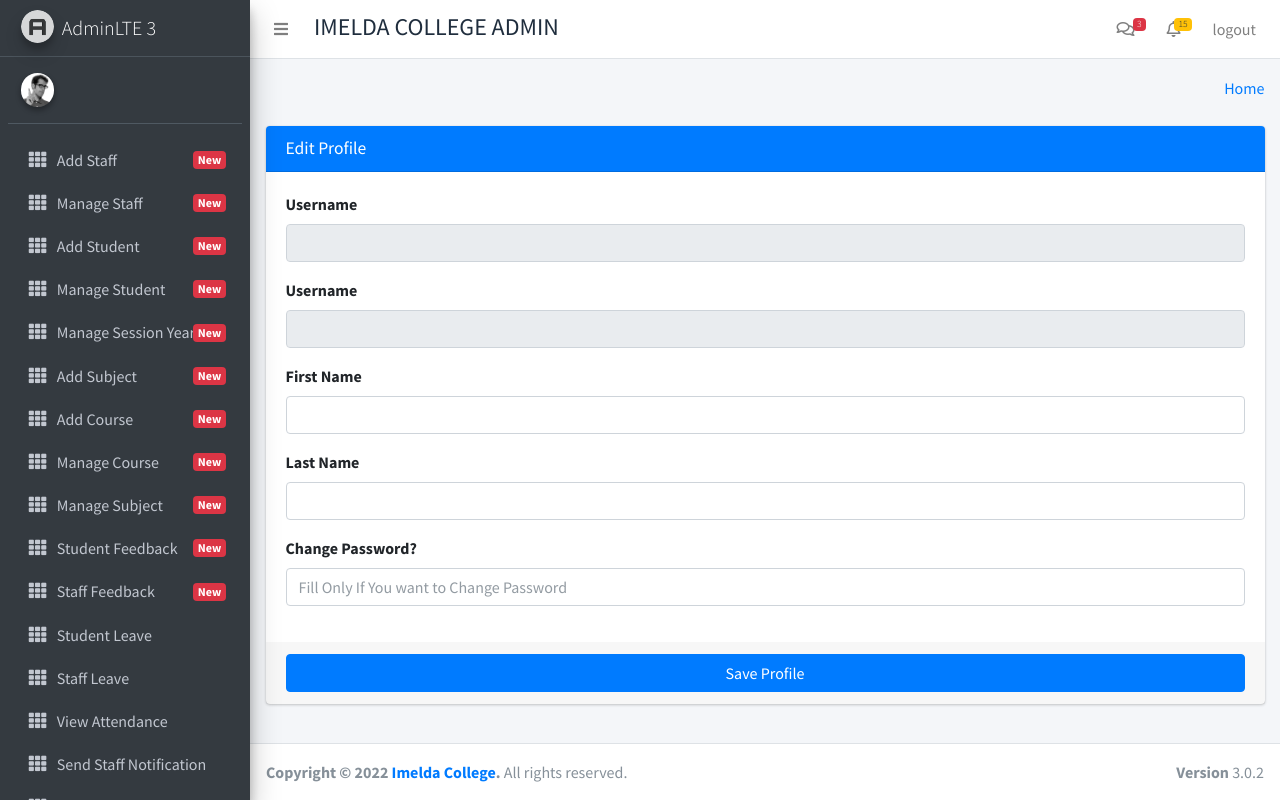
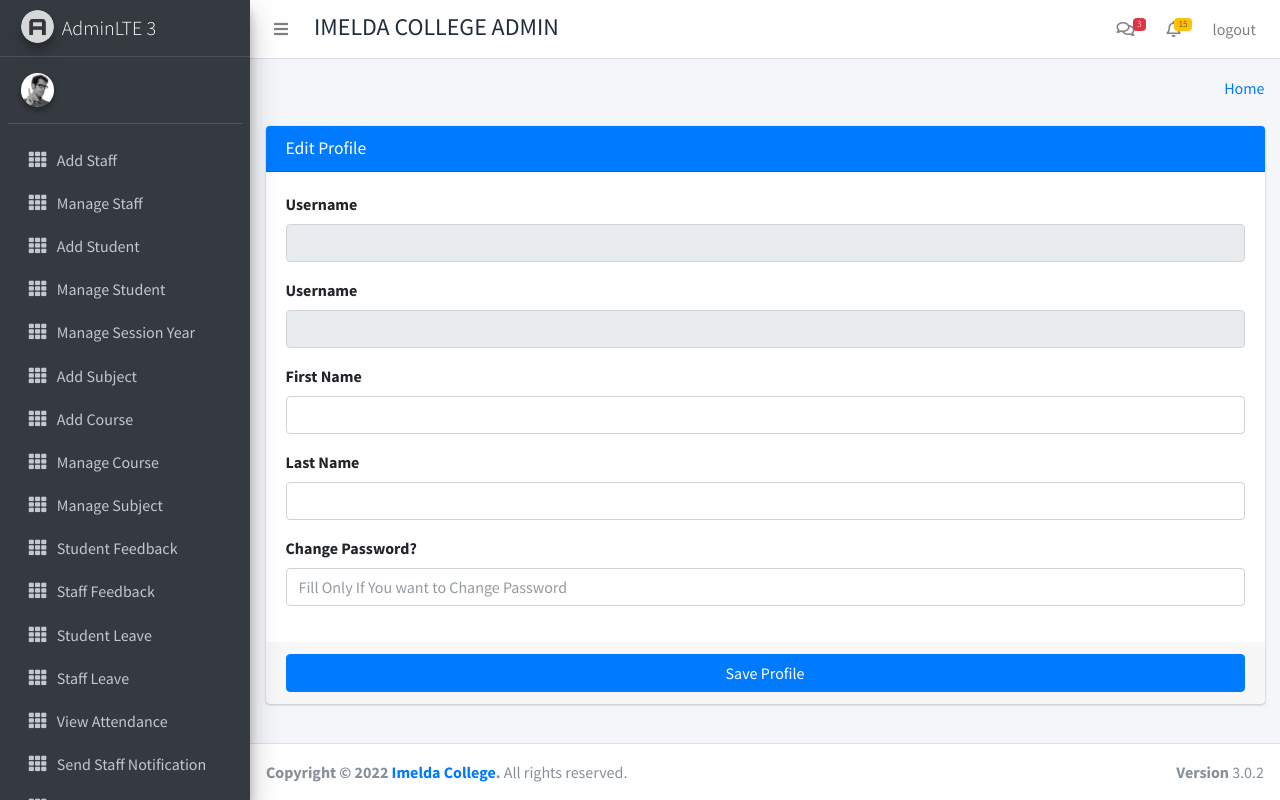
Before and after one commit to lilobaje/School-Management-system-django, a Django app: template school_management_app/templates/admin_home/admin_profile.html in a window 1280 px wide. Run offline with Django 4.2, Linux system fonts and the light colour scheme; the template is opened without the code that fills it, so the values that code supplies are empty; some libraries are stand-ins or nearby versions.

Commit message:
Update sidebar_template.html

```diff
--- a/school_management_app/templates/admin_home/sidebar_template.html
+++ b/school_management_app/templates/admin_home/sidebar_template.html
@@ -31,7 +31,6 @@
               <i class="nav-icon fas fa-th"></i>
               <p>
               Add Staff
-                <span class="right badge badge-danger">New</span>
               </p>
             </a>
         </li>
@@ -43,7 +42,6 @@
               <i class="nav-icon fas fa-th"></i>
               <p>
               Manage Staff
-                <span class="right badge badge-danger">New</span>
               </p>
             </a>
         </li>
@@ -55,7 +53,6 @@
               <i class="nav-icon fas fa-th"></i>
               <p>
               Add Student
-                <span class="right badge badge-danger">New</span>
               </p>
             </a>
         </li>
@@ -68,7 +65,6 @@
               <i class="nav-icon fas fa-th"></i>
               <p>
               Manage Student
-                <span class="right badge badge-danger">New</span>
               </p>
             </a>
         </li>
@@ -79,7 +75,6 @@
               <i class="nav-icon fas fa-th"></i>
               <p>
               Manage Session Year
-                <span class="right badge badge-danger">New</span>
               </p>
             </a>
         </li>
@@ -91,7 +86,6 @@
               <i class="nav-icon fas fa-th"></i>
               <p>
               Add Subject
-                <span class="right badge badge-danger">New</span>
               </p>
             </a>
         </li>
@@ -105,7 +99,6 @@
             <i class="nav-icon fas fa-th"></i>
             <p>
             Add Course
-              <span class="right badge badge-danger">New</span>
             </p>
           </a>
       </li>
@@ -119,7 +112,6 @@
           <i class="nav-icon fas fa-th"></i>
           <p>
           Manage Course
-            <span class="right badge badge-danger">New</span>
           </p>
         </a>
     </li>
@@ -133,7 +125,6 @@
               <i class="nav-icon fas fa-th"></i>
               <p>
               Manage Subject
-                <span class="right badge badge-danger">New</span>
               </p>
             </a>
         </li>
@@ -145,7 +136,6 @@
               <i class="nav-icon fas fa-th"></i>
               <p>
               Student Feedback
-                <span class="right badge badge-danger">New</span>
               </p>
             </a>
         </li>
@@ -157,7 +147,6 @@
               <i class="nav-icon fas fa-th"></i>
               <p>
                 Staff Feedback
-                <span class="right badge badge-danger">New</span>
               </p>
             </a>
         </li>
```
